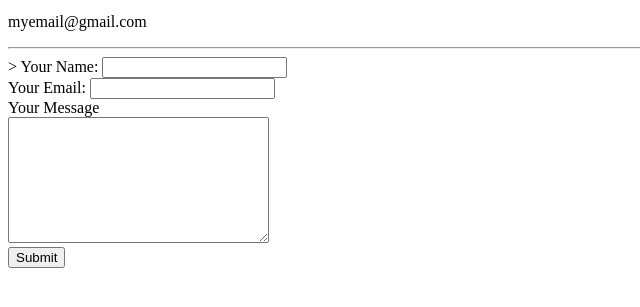
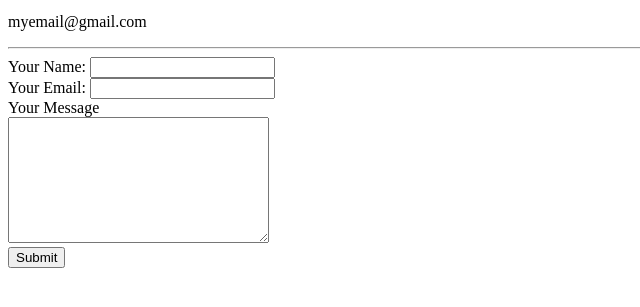
Before and after one commit to natturious/cv, a plain HTML site: page contact-me.html in a window 1280 px wide. Shown: the part 135-442 px from the top of the page, 0-640 px from the left. Drawn offline with Linux system fonts and the light colour scheme.

Commit message:
Update contact-me.html

```diff
--- a/contact-me.html
+++ b/contact-me.html
@@ -10,7 +10,7 @@
     <p>123434564567</p>
     <p>myemail@gmail.com</p>
     <hr>
-    <form class="" action="mailto:info@gmail.com" method="post" <enctype="text/plain"</enc>>
+    <form class="" action="mailto:info@gmail.com" method="post" <enctype="text/plain"</enc>
       <label>Your Name:</label>
       <input type="text" name="yourName" value=""><br>
       <label>Your Email:</label>
```
